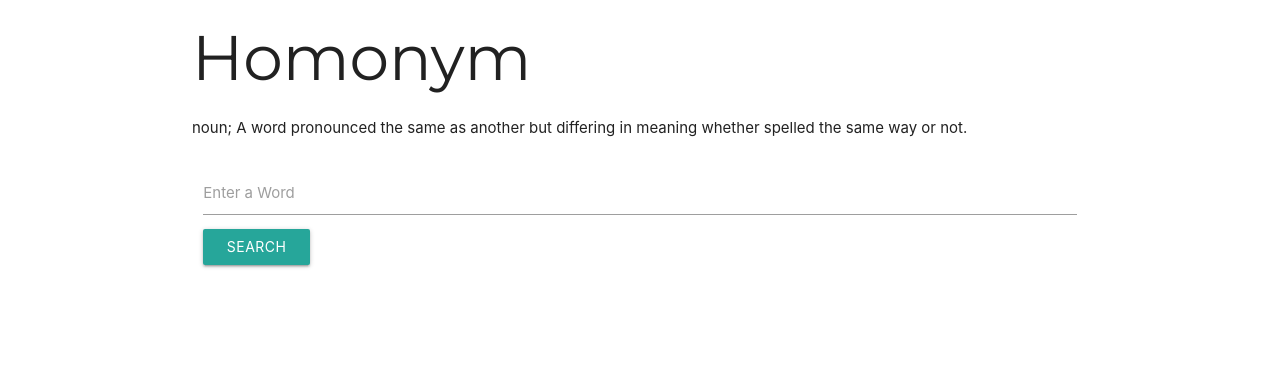
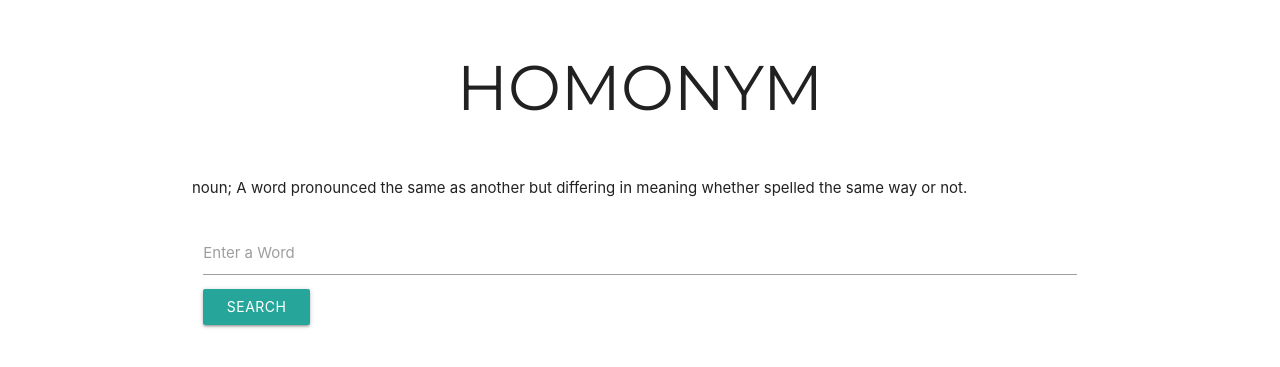
Before and after one commit to wchenausky/project-1, a plain HTML site: page index.html in a window 1280 px wide. Shown: the part 93-460 px from the top of the page. Drawn offline with Linux system fonts and the light colour scheme.

```diff
--- a/assets/css/style.css
+++ b/assets/css/style.css
@@ -2,6 +2,9 @@
 
 h1 {
     font-family: 'Montserrat';
+    text-transform: uppercase;
+    text-align: center;
+    padding: 30px;
 }
 
 body {
--- a/index.html
+++ b/index.html
@@ -25,9 +25,9 @@
         <nav>
             <div class="nav-wrapper">
                 <img src="assets/images/logo_full.png" alt="web logo" width="120" height="80" class="center">
-              <!-- <a href="#" class="brand-logo center">Logo</a> -->
+        <!-- <a href="#" class="brand-logo center">Logo</a> -->
             </div>
-          </nav>
+        </nav>
         <div class="container">
             <h1>Homonym</h1>
             <p> noun; A word pronounced the same as another but differing in meaning whether spelled the same way or not. </p>
@@ -41,14 +41,16 @@
                 <label for="textarea1">Enter a Word</label>
                 <button id="search" class="btn waves-effect waves-light" type="search" name="action">Search
                     <i class="material-icons right"></i>
-                  </button>
+                </button>
                 </div>
             </div>
             </form>
         </div>
             </div>
             <!-- Page Content goes here -->
-          </div>
-          <script src="assets/js/materialize.js"></script>
+        </div>
+        <script src="assets/js/materialize.js"></script>
+        <script src="assets/js/scriptUD.js"></script>
+
     </body>
 </html>
```
